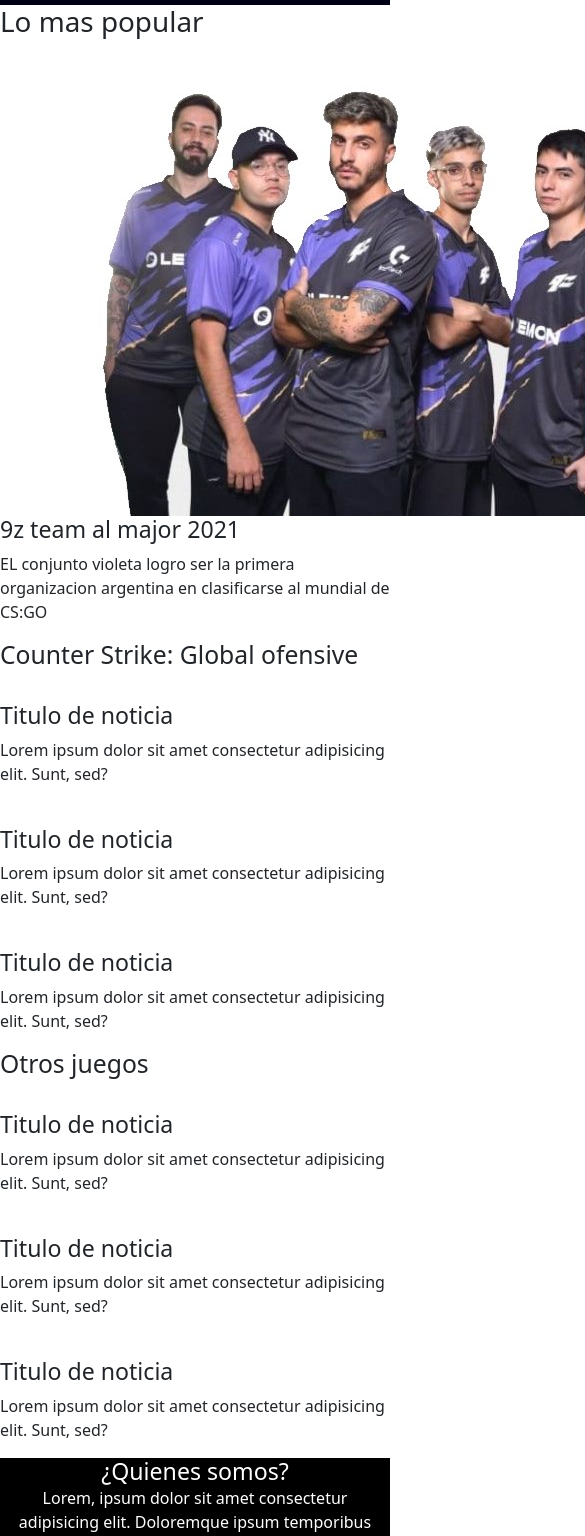
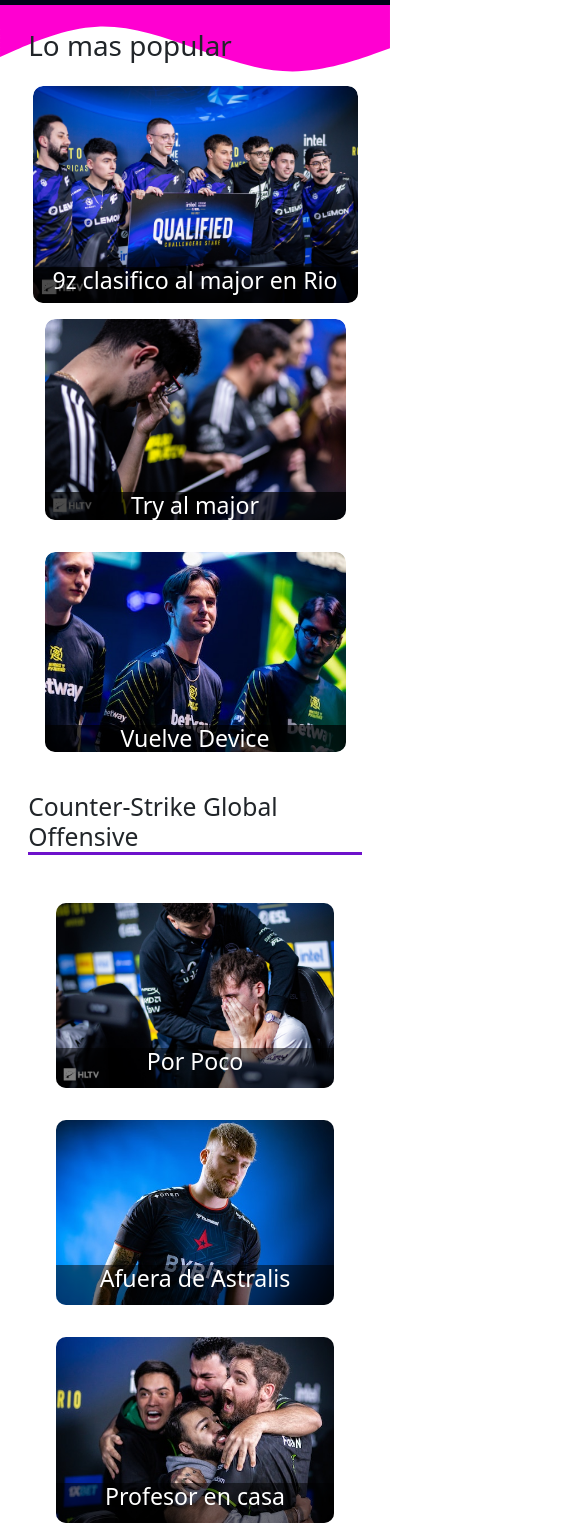
Before and after one commit to ThomasYampa/Proyecto-Coder, a plain HTML site: page paginas/noticias.html in a window 390 px wide. Shown: the part 62-1598 px from the top of the page, 585 px wide, since content can reach past the window. Drawn offline with Linux system fonts and the light colour scheme.

Commit message:
noticias responsive

```diff
--- a/paginas/noticias.html
+++ b/paginas/noticias.html
@@ -21,8 +21,11 @@
     <header>
         <nav class="navbar navbar-expand-lg navbar-dark bg-color">
             <div class="container-fluid bg-color">
-                    <a class="navbar-brand" href="../index.html"><img src="../imagenes/icon.png" alt="" class="icon-size icon-giro"></a>
-                <button class="navbar-toggler" type="button" data-bs-toggle="collapse" data-bs-target="#navbarSupportedContent" aria-controls="navbarSupportedContent" aria-expanded="false" aria-label="Toggle navigation">
+                <a class="navbar-brand" href="../index.html"><img src="../imagenes/icon.png" alt=""
+                        class="icon-size icon-giro"></a>
+                <button class="navbar-toggler" type="button" data-bs-toggle="collapse"
+                    data-bs-target="#navbarSupportedContent" aria-controls="navbarSupportedContent"
+                    aria-expanded="false" aria-label="Toggle navigation">
                     <span class="navbar-toggler-icon"></span>
                 </button>
                 <div class="collapse navbar-collapse my-2" id="navbarSupportedContent">
@@ -48,8 +51,10 @@
                     </ul>
                     <form class="d-flex" role="search">
                         <input class="form-control me-2 " type="search" placeholder="Buscar" aria-label="Search">
-                        <button class="btn bg-color text-white" type="submit"><svg xmlns="http://www.w3.org/2000/svg" width="16" height="16" fill="currentColor" class="bi bi-search" viewBox="0 0 16 16">
-                        <path d="M11.742 10.344a6.5 6.5 0 1 0-1.397 1.398h-.001c.03.04.062.078.098.115l3.85 3.85a1 1 0 0 0 1.415-1.414l-3.85-3.85a1.007 1.007 0 0 0-.115-.1zM12 6.5a5.5 5.5 0 1 1-11 0 5.5 5.5 0 0 1 11 0z"/>
+                        <button class="btn bg-color text-white" type="submit"><svg xmlns="http://www.w3.org/2000/svg"
+                                width="16" height="16" fill="currentColor" class="bi bi-search" viewBox="0 0 16 16">
+                                <path
+                                    d="M11.742 10.344a6.5 6.5 0 1 0-1.397 1.398h-.001c.03.04.062.078.098.115l3.85 3.85a1 1 0 0 0 1.415-1.414l-3.85-3.85a1.007 1.007 0 0 0-.115-.1zM12 6.5a5.5 5.5 0 1 1-11 0 5.5 5.5 0 0 1 11 0z" />
                             </svg></button>
                     </form>
                 </div>
@@ -57,69 +62,109 @@
         </nav>
     </header>
     <main>
-        <section class="noticias--popular">
-            <h1>Lo mas popular</h1>
-            <article class="noticias--popular--principal">
-                <img src="../imagenes/9zteam.jpg" alt="">
-                <div class="noticias--popular--principal--texto">
-                    <h3>9z team al major 2021</h3>
-                    <p>EL conjunto violeta logro ser la primera organizacion argentina en clasificarse al mundial de
-                        CS:GO
+        <section>
+            <div class="conteiner-fluid position-relative">
+                <svg class="background-wave" xmlns="http://www.w3.org/2000/svg" viewBox="0 0 1440 320">
+                    <path fill="#ff00d1" fill-opacity="1"
+                        d="M0,192L60,165.3C120,139,240,85,360,80C480,75,600,117,720,160C840,203,960,245,1080,245.3C1200,245,1320,203,1380,181.3L1440,160L1440,0L1380,0C1320,0,1200,0,1080,0C960,0,840,0,720,0C600,0,480,0,360,0C240,0,120,0,60,0L0,0Z">
+                    </path>
+                </svg>
+                <div class="row d-flex justify-content-center mx-0">
+                    <div class="col-11">
+                        <h1 class="my-4">Lo mas popular</h1>
+                    </div>
+                    <div class="col-10 col-sm-7 not--csgo--principal px-0">
+                        <img src="../imagenes/noticias/9z.jpg" alt="" class="not--csgo--img">
+                        <div class="not--csgo--principal--txt">
+                            <h3>9z clasifico al major en Rio</h3>
+                            <p>Por segunda vez consecutiva el equipo de Frankaster logra clasificarse al major. Tras una comoda clasificacion en el RMR donde la violeta terminaria 3-1 venciendo a grandes equipos como Imperial y 00Nation</p>
+                        </div>
+                    </div>
+                    <div class="col-10 col-sm-3 grilla">
+                        <div class="not--csgo--principal my-3 my-sm-0">
+                            <img src="../imagenes/noticias/try.jpg" alt="" class="not--csgo--img">
+                            <div class="not--csgo--principal--txt" id="not-fix-txt">
+                                <h3 class="mb-0">Try al major</h3>
+                                <p class="mb-0">00Nation logro la clasificacion a Rio y el nino maravilla jugara su primer major</p>
+                            </div>
+                        </div>
+                        <div class="not--csgo--principal my-3 my-sm-0" id="not-fix-txt">
+                            <img src="../imagenes/noticias/device.jpg" alt="" class="not--csgo--img">
+                            <div class="not--csgo--principal--txt">
+                                <h3 class="mb-0">Vuelve Device</h3>
+                                <p class="mb-0">Fuerte rumor del regreso de la estrella a Astralis</p>
+                            </div>
+                        </div>
+                    </div>
+                </div>
+            </div>
+        </section>
+        <section>
+            <div class="conteiner-fluid">
+                <div class="row d-flex justify-content-center mx-0">
+                    <div class="col-11 my-4">
+                        <h2 class="linea">Counter-Strike Global Offensive</h2>
+                    </div>
+                    <div class="col-11 d-flex justify-content-md-around justify-content-center cont-flex">
+                        <div class="col-10 col-md-3 not--csgo my-3">
+                            <img src="../imagenes/noticias/isg.jpg" alt="" class="not--csgo--img">
+                            <div class="not--csgo--txt">
+                                <h3 class="mb-0">Por Poco</h3>
+                                <p class="mb-0">El tiburon quedo apuertas del major tras quedar 2-3 en el RMR</p>
+                            </div>
+                        </div>
+                        <div class="col-10 col-md-3 not--csgo my-3">
+                            <img src="../imagenes/noticias/konfig.jpg" alt="" class="not--csgo--img">
+                            <div class="not--csgo--txt">
+                                <h3 class="mb-0">Afuera de Astralis</h3>
+                                <p class="mb-0">Acuerdo mutuo entre la organización y el jugador de rescindir el
+                                    contrato
                                 </p>
                             </div>
-            </article>
-            <div class="noticias--popular--secundarias"></div>
-        </section>
-        <section class="noticias--csgo">
-            <h2>Counter Strike: Global ofensive</h2>
-            <div class="noticias--contenedor">
-            <article class="noticias--csgo--nota">
-                <img src="" alt="">
-                <div class="noticias--csgo--nota--texto">
-                    <h3>Titulo de noticia</h3>
-                    <p>Lorem ipsum dolor sit amet consectetur adipisicing elit. Sunt, sed?</p>
                         </div>
-            </article>
-            <article class="noticias--csgo--nota">
-                <img src="" alt="">
-                <div class="noticias--csgo--nota--texto">
-                    <h3>Titulo de noticia</h3>
-                    <p>Lorem ipsum dolor sit amet consectetur adipisicing elit. Sunt, sed?</p>
+                        <div class="col-10 col-md-3 not--csgo my-3">
+                            <img src="../imagenes/noticias/impe.jpg" alt="" class="not--csgo--img">
+                            <div class="not--csgo--txt">
+                                <h3 class="mb-0">Profesor en casa</h3>
+                                <p class="mb-0">Imperial se hace con el ultimo slot para disputar major ante Complexity
+                                </p>
                             </div>
-            </article>
-            <article class="noticias--csgo--nota">
-                <img src="" alt="">
-                <div class="noticias--csgo--nota--texto">
-                    <h3>Titulo de noticia</h3>
-                    <p>Lorem ipsum dolor sit amet consectetur adipisicing elit. Sunt, sed?</p>
                         </div>
-            </article>
+                    </div>
+                </div>
             </div>
         </section>
-        <section class="noticias--csgo">
-            <h2>Otros juegos</h2>
-            <div class="noticias--contenedor">
-            <article class="noticias--csgo--nota">
-                <img src="" alt="">
-                <div class="noticias--csgo--nota--texto">
-                    <h3>Titulo de noticia</h3>
-                    <p>Lorem ipsum dolor sit amet consectetur adipisicing elit. Sunt, sed?</p>
+        <section>
+            <div class="conteiner-fluid">
+                <div class="row d-flex justify-content-center mx-0">
+                    <div class="col-11">
+                        <h2 class="linea">Otros juegos</h2>
                     </div>
-            </article>
-            <article class="noticias--csgo--nota">
-                <img src="" alt="">
-                <div class="noticias--csgo--nota--texto">
-                    <h3>Titulo de noticia</h3>
-                    <p>Lorem ipsum dolor sit amet consectetur adipisicing elit. Sunt, sed?</p>
+                    <div class="col-11 d-flex justify-content-md-around justify-content-center cont-flex mb-4">
+                        <div class="col-10 col-md-3 not--csgo my-3">
+                            <img src="../imagenes/noticias/overwatch.jpg" alt="" class="not--csgo--img">
+                            <div class="not--csgo--txt">
+                                <h3 class="mb-0">Un poco de lo mismo</h3>
+                                <p class="mb-0">overwatch 2 fue lanzado este mes, con muchas similitudes a su antecesora
+                                </p>
                             </div>
-            </article>
-            <article class="noticias--csgo--nota">
-                <img src="" alt="">
-                <div class="noticias--csgo--nota--texto">
-                    <h3>Titulo de noticia</h3>
-                    <p>Lorem ipsum dolor sit amet consectetur adipisicing elit. Sunt, sed?</p>
                         </div>
-            </article>
+                        <div class="col-10 col-md-3 not--csgo my-3">
+                            <img src="../imagenes/noticias/nfs.jpg" alt="" class="not--csgo--img">
+                            <div class="not--csgo--txt">
+                                <h3 class="mb-0">Nuevo NFS</h3>
+                                <p class="mb-0">Anuncian Need for speed Unbound y ya tiene fecha de lanzamiento</p>
+                            </div>
+                        </div>
+                        <div class="col-10 col-md-3 not--csgo my-3">
+                            <img src="../imagenes/noticias/lol.jpg" alt="" class="not--csgo--img">
+                            <div class="not--csgo--txt">
+                                <h3 class="mb-0">Empiezan los worlds</h3>
+                                <p class="mb-0">Todo lo que tenés que saber sobre el Mundial de League of Legends</p>
+                            </div>
+                        </div>
+                    </div>
+                </div>
             </div>
         </section>
     </main>
--- a/scss/main.scss
+++ b/scss/main.scss
@@ -7,3 +7,4 @@
 @import "pages/index";
 @import "pages/equipos";
 @import "pages/torneos";
+@import "pages/noticias";
--- /dev/null
+++ b/scss/pages/_noticias.scss
@@ -0,0 +1,104 @@
+.background-wave {
+    position: absolute;
+    top: 0;
+    z-index: -1;
+    width: 100%;
+}
+
+.grilla {
+    display: flex;
+    flex-direction: column;
+    justify-content: space-between;
+    align-items: center;
+}
+
+.not--csgo {
+    position: relative;
+    border-radius: 10px;
+    &--principal {
+        border-radius: 10px;
+        overflow: hidden;
+        position: relative;
+
+        &:hover {
+            transform: scale(1.02);
+            transition-duration: 1s;
+            box-shadow: -1px 2px 21px -3px rgba(0, 0, 0, 1);
+            -webkit-box-shadow: -1px 2px 21px -3px rgba(0, 0, 0, 1);
+            -moz-box-shadow: -1px 2px 21px -3px rgba(0, 0, 0, 1);
+        }
+
+        &--txt {
+            width: 100%;
+            position: absolute;
+            bottom: 0;
+            text-align: center;
+            margin-bottom: 0;
+            color: white;
+            background-color: rgba(0, 0, 0, .7);
+            overflow: hidden;
+
+        }
+    }
+
+    &--img {
+        width: 100%;
+        border-radius: 10px;
+    }
+
+    &--txt {
+        border-radius: 0 0 10px 10px;
+        width: 100%;
+        position: absolute;
+        bottom: 0;
+        height: 40px;
+        text-align: center;
+        margin-bottom: 0;
+        color: white;
+        background-color: rgba(0, 0, 0, .5);
+
+        p {
+            visibility: hidden;
+            opacity: 0;
+        }
+    }
+
+    &:hover {
+        transform: scale(1.02);
+        transition-duration: 1s;
+        box-shadow: -1px 2px 21px -3px rgba(0, 0, 0, 1);
+        -webkit-box-shadow: -1px 2px 21px -3px rgba(0, 0, 0, 1);
+        -moz-box-shadow: -1px 2px 21px -3px rgba(0, 0, 0, 1);
+
+        .not--csgo--txt {
+            height: 82px;
+            transition-duration: 2s;
+            transition-timing-function: cubic-bezier(0.19, 1, 0.22, 1);
+
+            p {
+                opacity: 1;
+                visibility: visible;
+            }
+        }
+    }
+}
+
+.cont-flex {
+    flex-wrap: wrap;
+}
+
+@media (max-width:800px) {
+    .not--csgo--principal--txt {
+        p {
+            display: none;
+        }
+    }
+}
+
+@media (max-width:1200px) {
+    #not-fix-txt {
+        p {
+            display: none;
+        }
+    }
+}
```
Also changed, not shown: paginas/torneos.html (+20 -12 lines), css/style.css, imagenes/noticias/9z.jpg (added), imagenes/noticias/device.jpg (added), imagenes/noticias/impe.jpg (added), imagenes/noticias/isg.jpg (added), imagenes/noticias/konfig.jpg (added), imagenes/noticias/lol.jpg (added), imagenes/noticias/nfs.jpg (added), imagenes/noticias/overwatch.jpg (added), imagenes/noticias/try.jpg (added), imagenes/noticias/wave.png (added), 1 other file. Lines whose indentation alone changed are shown as unchanged.
